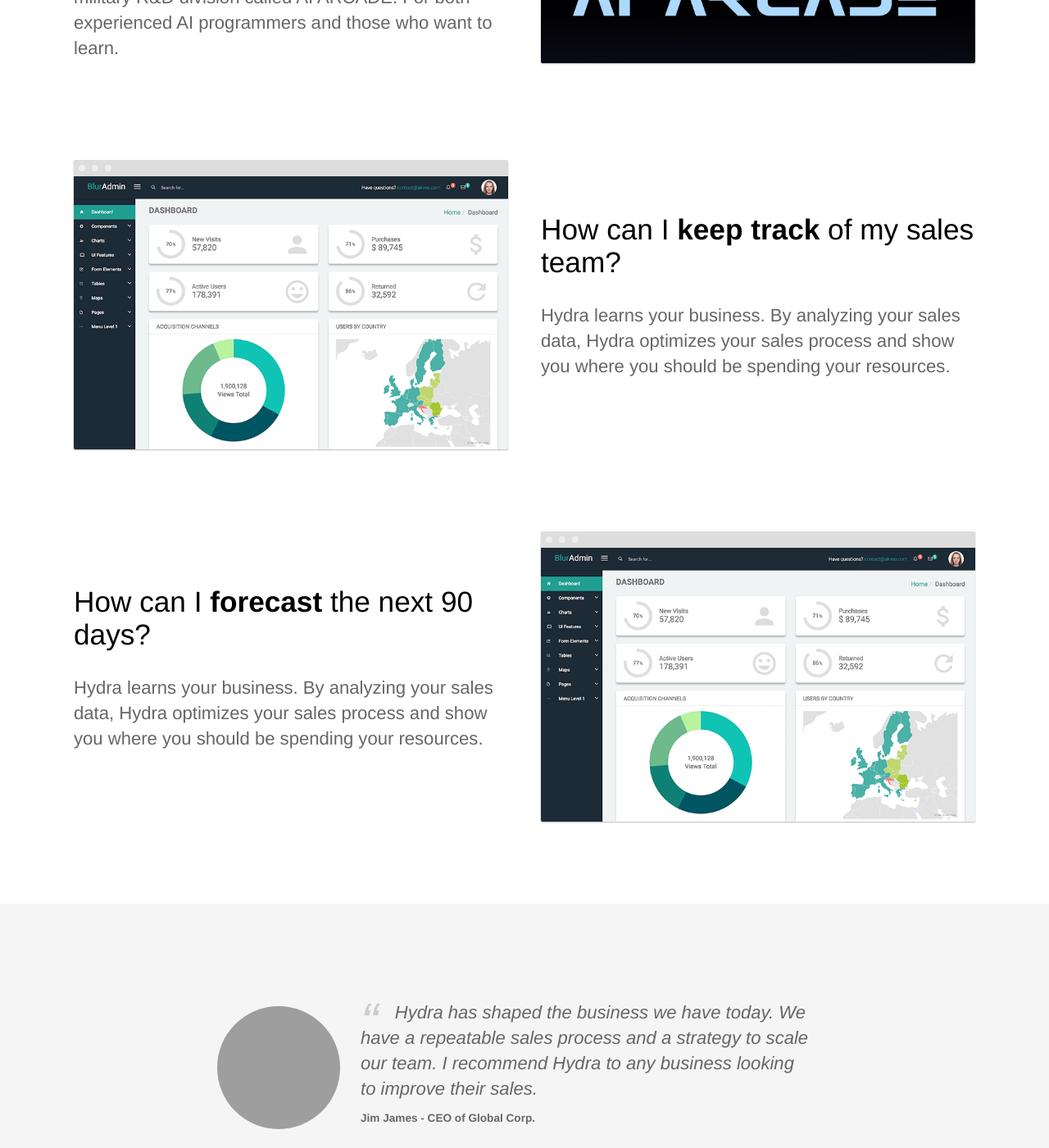
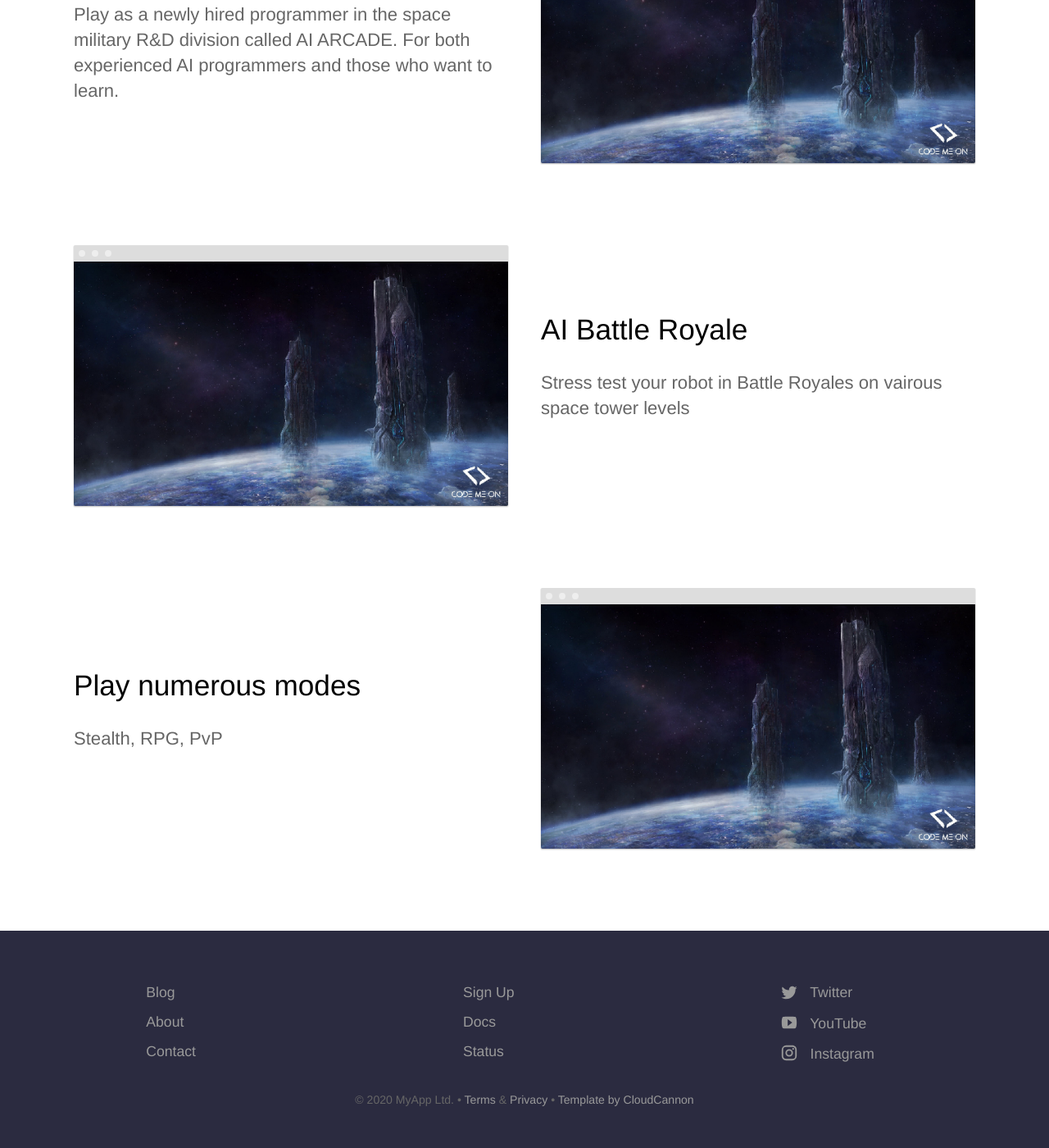
Before and after one commit to Codemeon/AI-Arcade, a Jekyll site: the page built from index.html, in a window 1280 px wide and 1400 px high, scrolled down 869 px. Shown: the whole window at 82% size. Built offline with Jekyll 4.4.1, drawn with Linux system fonts in a browser that asks for light colours; a script that is not in the unit is left out; some of the changed text lies outside the part shown; grey boxes are pictures that could not be loaded.

Commit message:
Updated front page

```diff
--- a/_config.yml
+++ b/_config.yml
@@ -1,7 +1,7 @@
 # ----
 # Site
 
-title: CodeMeon
+title: AI ARCADE
 url: "https://www.aiarcade.com"
 baseurl:
 google_analytics_key: UA-136781191-3
--- a/index.html
+++ b/index.html
@@ -24,7 +24,7 @@
 				<p> Play as a newly hired programmer in the space military R&D division called AI ARCADE. For both experienced AI programmers and those who want to learn.</p>
 			</div>
 			<div class="image">
-				<img src="/images/ai-arcade.jpg" alt="Screenshot" class="screenshot editable" />
+				<img src="/images/space-towers.png" alt="Screenshot" class="screenshot editable" />
 			</div>
 		</div>
 	</section>
@@ -33,11 +33,11 @@
 	<section>
 		<div class="container flex">
 			<div class="text editable">
-				<h2>How can I <strong>keep track</strong> of my sales team?</h2>
-				<p>Hydra learns your business. By analyzing your sales data, Hydra optimizes your sales process and show you where you should be spending your resources.</p>
+				<h2>AI Battle Royale</h2>
+				<p>Stress test your robot in Battle Royales on vairous space tower levels</p>
 			</div>
 			<div class="image">
-				<img src="/images/dashboard.png" alt="Screenshot" class="screenshot editable" />
+				<img src="/images/space-towers.png" alt="Screenshot" class="screenshot editable" />
 			</div>
 		</div>
 	</section>
@@ -45,15 +45,16 @@
 	<section>
 		<div class="container flex">
 			<div class="text editable">
-				<h2>How can I <strong>forecast</strong> the next 90 days?</h2>
-				<p>Hydra learns your business. By analyzing your sales data, Hydra optimizes your sales process and show you where you should be spending your resources.</p>
+				<h2>Play numerous modes</h2>
+				<p>Stealth, RPG, PvP</p>
 			</div>
 			<div class="image">
-				<img src="/images/dashboard.png" alt="Screenshot" class="screenshot editable" />
+				<img src="/images/space-towers.png" alt="Screenshot" class="screenshot editable" />
 			</div>
 		</div>
 	</section>
 
+	<!--
 	<section class="testimonial">
 		<div class="container flex">
 			<div class="testimonial-block">
@@ -70,6 +71,6 @@
 		<h2 class="editable"><strong>Improve</strong> your sales process today</h2>
 		<div class="button alt"><a href="#">Get Started Free</a></div>
 	</section>
-
+	-->
 
 </div>
```
